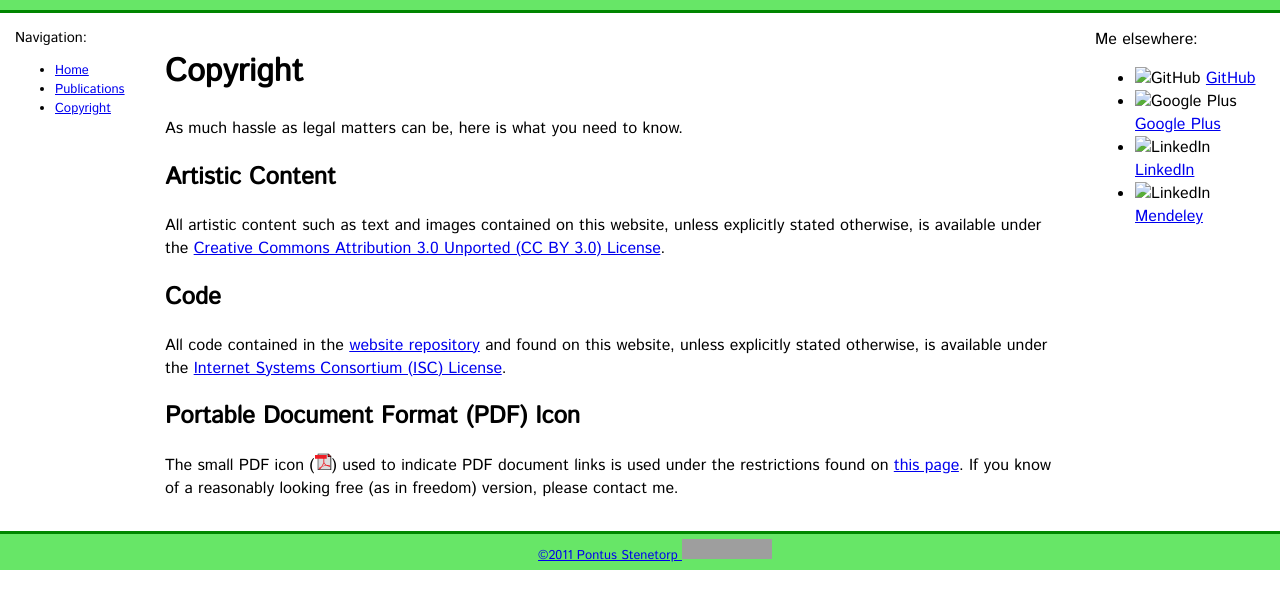
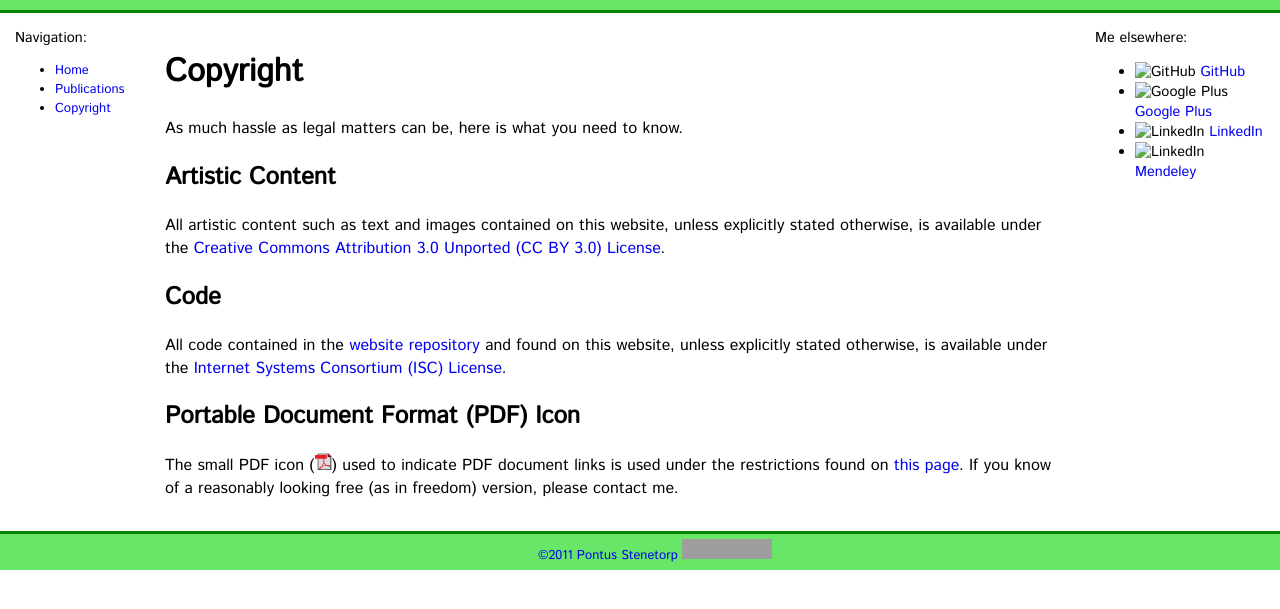
Before and after one commit to gbouchar/ninjin.github.io, a Jekyll site: the page built from copyright.md, in a window 1280 px wide. Shown: the top 609 px of the page. Built offline with Jekyll 4.4.1, drawn with Linux system fonts in a browser that asks for light colours; some web fonts are replaced; Markdown is read by kramdown in place of the engine named in the settings; grey boxes are pictures that could not be loaded.

Commit message:
Re-styled links and "Me elsewhere"

```diff
--- a/_layouts/base.html
+++ b/_layouts/base.html
@@ -47,7 +47,9 @@
                         </div>
 
                         <div id="right">
-                            {% include elsewhere.html %}
+                            <div id="elsewhere">
+                                {% include elsewhere.html %}
+                            </div>
                         </div>
                     </div>
                 </div>
--- a/style.css
+++ b/style.css
@@ -35,6 +35,20 @@ body {
     min-width:      750px;
     padding:        0;
     width:          100%;
+}
+
+/* Re-style links globally */
+a:link    {
+    text-decoration:  none;
+}
+a:visited {
+    text-decoration:  none;
+}
+a:hover   {
+    text-decoration:  underline;
+}
+a:active  {
+    text-decoration:  underline;
 }
 
 #hdr {
@@ -111,6 +125,11 @@ body {
     font-size: 90%;
 }
 
+#elsewhere {
+    font-size: 90%;
+}
+
+
 #ftr {
     background-color:   #67E667;
     border-top:         3px solid #008500;
```
